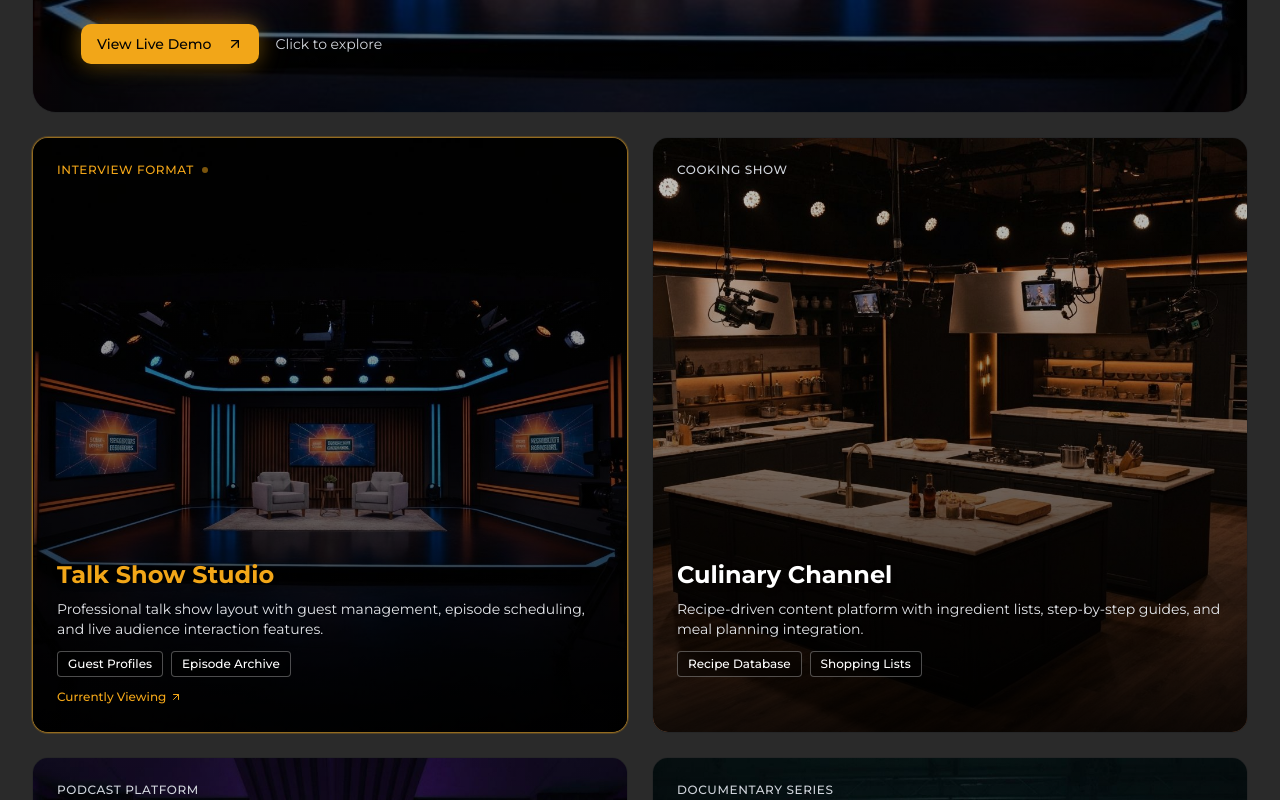
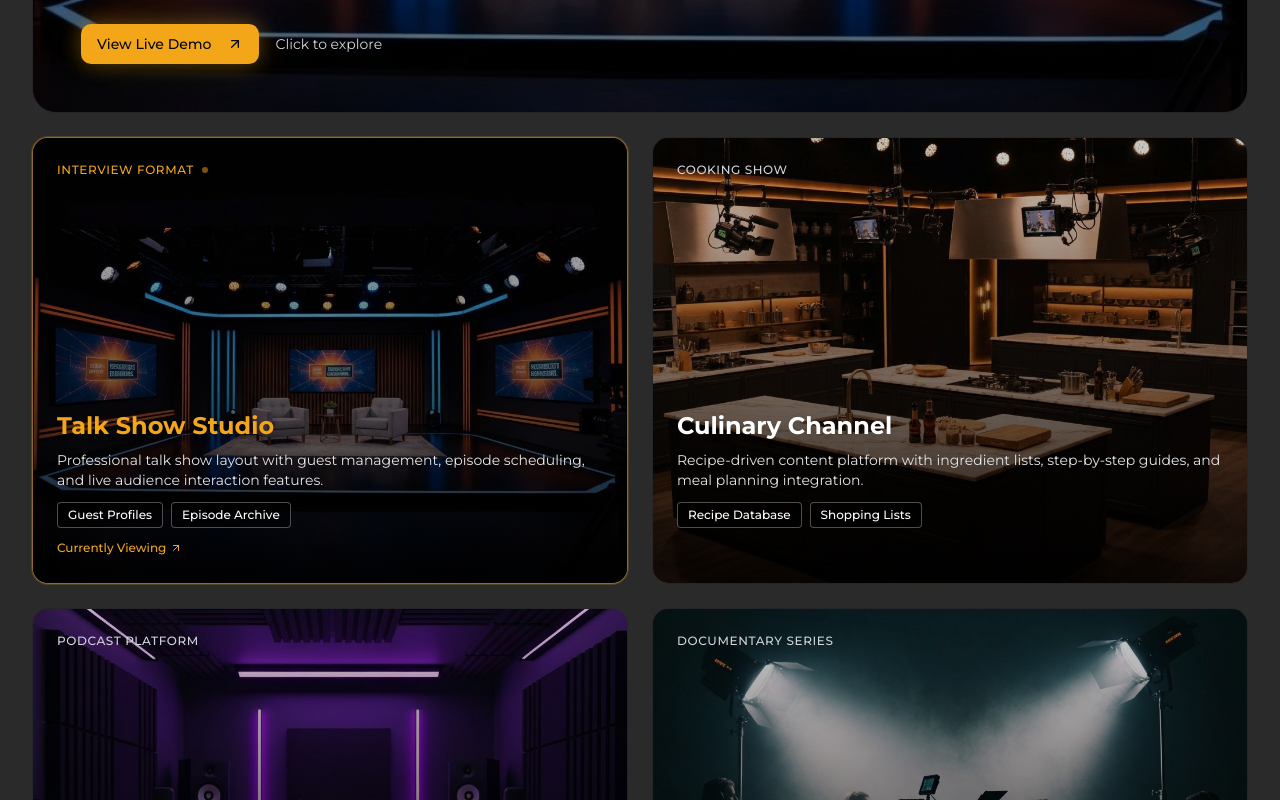
Before and after one commit to v0-Projectz/v0-redesign-website-with-divi, a Next.js app: page / in a window 1280 px wide. Shown: the part 9100-9900 px from the top of the page. Built offline with nearby package versions, Linux system fonts and the light colour scheme.

Commit message:
fix: adjust demo card aspect ratios for better content spacing
Change mobile aspect ratio to 'aspect-[3/4]' and sm+ to 'aspect-[4/3]' for improved legibility.

Co-authored-by: JonBeatz <32208102+jonbeatz@users.noreply.github.com>

```diff
--- a/components/demos-section.tsx
+++ b/components/demos-section.tsx
@@ -170,7 +170,7 @@ export function DemosSection() {
                 key={demo.id}
                 onClick={() => setActiveDemo(index)}
                 className={cn(
-                  "bento-card group rounded-2xl border overflow-hidden relative cursor-pointer transition-all duration-300 aspect-[16/9] sm:aspect-square",
+                  "bento-card group rounded-2xl border overflow-hidden relative cursor-pointer transition-all duration-300 aspect-[3/4] sm:aspect-[4/3]",
                   activeDemo === index
                     ? "border-accent/50 bg-accent/5 ring-1 ring-accent/20"
                     : "border-border/50 hover:border-border"
```
